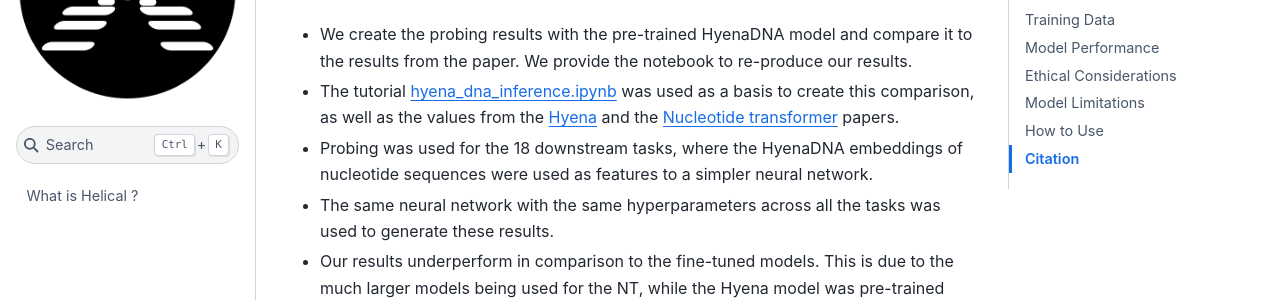
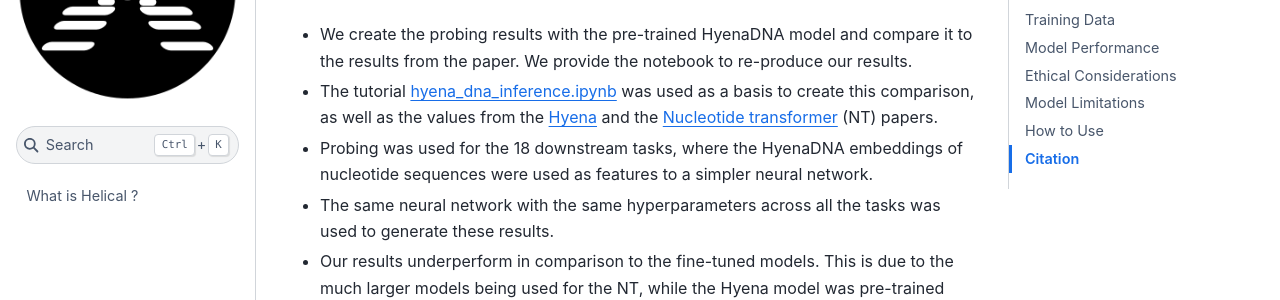
Before and after one commit to helicalAI/helical, a Jupyter Book: the page built from docs/model_cards/hyenadna.md, in a window 1280 px wide and 900 px high, scrolled down 1321 px. Shown: the part 153-453 px from the top of the window. Built offline with Jupyter Book 1.0.4 settings and Sphinx 7.4.7 and the Sphinx Book theme 1.1.4, drawn with Linux system fonts in a browser that asks for light colours; pages that are not in the unit, such as notebooks, are missing from menus.

```diff
--- a/docs/model_cards/hyenadna.md
+++ b/docs/model_cards/hyenadna.md
@@ -41,7 +41,7 @@
 
 **Performance Benchmarks:**
 - We create the probing results with the pre-trained HyenaDNA model and compare it to the results from the paper. We provide the notebook to re-produce our results.
-- The tutorial [hyena_dna_inference.ipynb](https://helical.readthedocs.io/en/latest/examples/hyena_dna_inference.html) was used as a basis to create this comparison, as well as the values from the [Hyena](https://arxiv.org/pdf/2306.15794) and the [Nucleotide transformer](https://www.biorxiv.org/content/10.1101/2023.01.11.523679v1.full.pdf) papers.
+- The tutorial [hyena_dna_inference.ipynb](https://helical.readthedocs.io/en/latest/examples/hyena_dna_inference.html) was used as a basis to create this comparison, as well as the values from the [Hyena](https://arxiv.org/pdf/2306.15794) and the [Nucleotide transformer](https://www.biorxiv.org/content/10.1101/2023.01.11.523679v1.full.pdf) (NT) papers.
 - Probing was used for the 18 downstream tasks, where the HyenaDNA embeddings of nucleotide sequences were used as features to a simpler neural network.
 - The same neural network with the same hyperparameters across all the tasks was used to generate these results.
 - Our results underperform in comparison to the fine-tuned models. This is due to the much larger models being used for the NT, while the Hyena model was pre-trained from scratch for the better performances.
```
